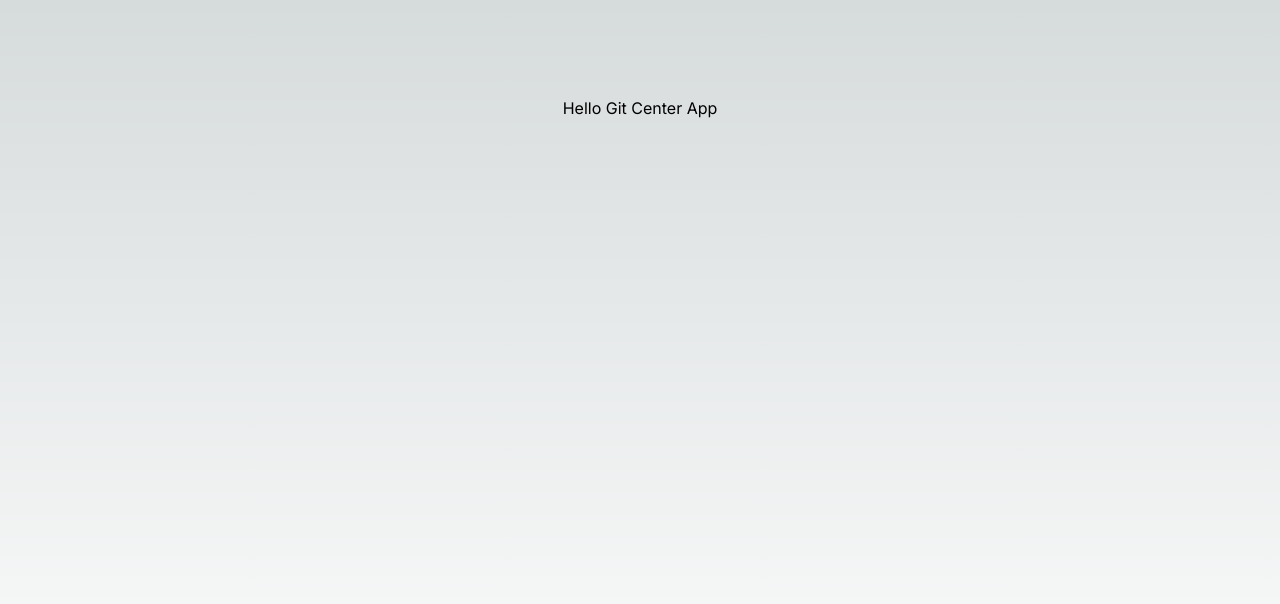
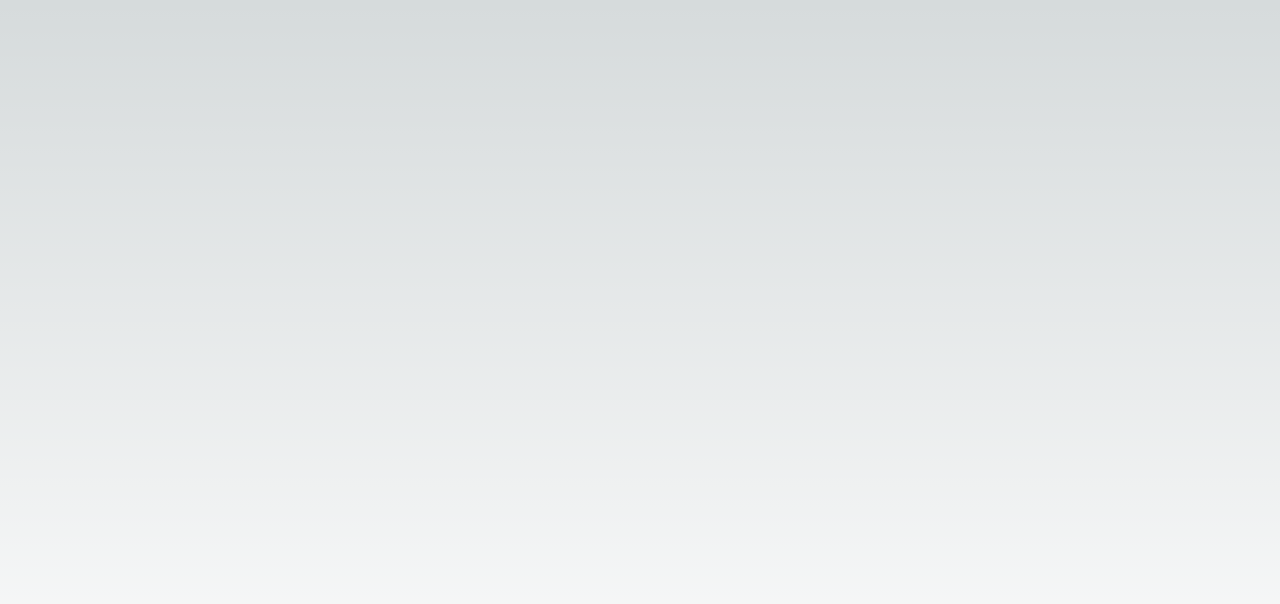
Before and after one commit to aledosreis/gitcenter-app, a Next.js app: page / in a window 1280 px wide. Shown: the top 604 px of the page. Built offline with nearby package versions, Linux system fonts and the light colour scheme.

Commit message:
base structure landing page

```diff
--- a/src/app/page.tsx
+++ b/src/app/page.tsx
@@ -1,7 +1,19 @@
 export default function Home() {
 	return (
-		<main className='flex min-h-screen flex-col items-center justify-between p-24'>
-			<p>Hello Git Center App</p>
+		<main className='flex min-h-screen flex-col p-24'>
+			{/* header fixed (?) */}
+			<div className='flex justify-between'>
+				{/* logo / nome do site */}
+
+				{/* botao de login com github */}
+			</div>
+
+			{/* page */}
+			<div className='flex'>
+				{/* Application information */}
+
+				{/* Login button */}
+			</div>
 		</main>
 	)
 }
```
